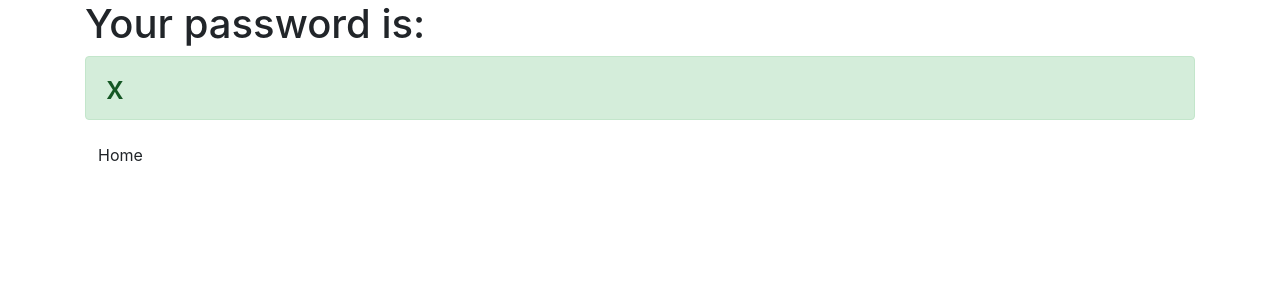
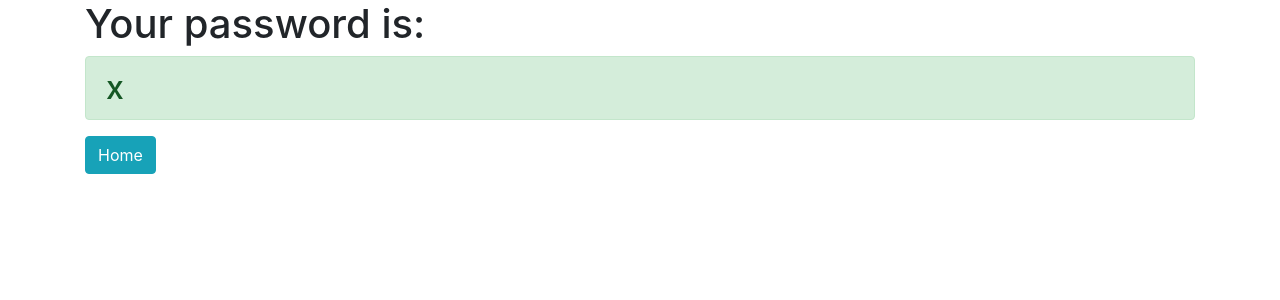
Before and after one commit to Azizbek1982/django4-password_generator, a Django app: template generator/templates/generator/password.html in a window 1280 px wide. Shown: the top 300 px of the page. Run offline with Django 4.2, Linux system fonts and the light colour scheme; the template is opened without the code that fills it: most values are stand-ins (such as "Sample title", 1, 10 or a date in 2020).

Commit message:
I made some tweaks

```diff
--- a/generator/templates/generator/password.html
+++ b/generator/templates/generator/password.html
@@ -3,5 +3,5 @@
 <div class="container text=center">
     <h1>Your password is:</h1>
     <h2 class="alert alert-success">{{ password }}</h2>
-    <a href="{% url 'home' %}" class="btn btn-warningls">Home</a>
+    <a href="{% url 'home' %}" class="btn btn-info">Home</a>
 </div>
--- a/password_generator/settings.py
+++ b/password_generator/settings.py
@@ -20,7 +20,7 @@ BASE_DIR = Path(__file__).resolve().parent.parent
 # See https://docs.djangoproject.com/en/4.1/howto/deployment/checklist/
 
 # SECURITY WARNING: keep the secret key used in production secret!
-SECRET_KEY = 'django-insecure-om!o%61^yw222l5-e#&fg-u(v=1hh!e0)pfc&5b%=ge_o=*%c&mf0'
+SECRET_KEY = 'Azizdjango-insecure-om!o%61^yw222l5-e#&fg-u(v=1hh!e0)pfc&5b%=ge_o=*%c&mf0'
 
 # SECURITY WARNING: don't run with debug turned on in production!
 DEBUG = True
```
